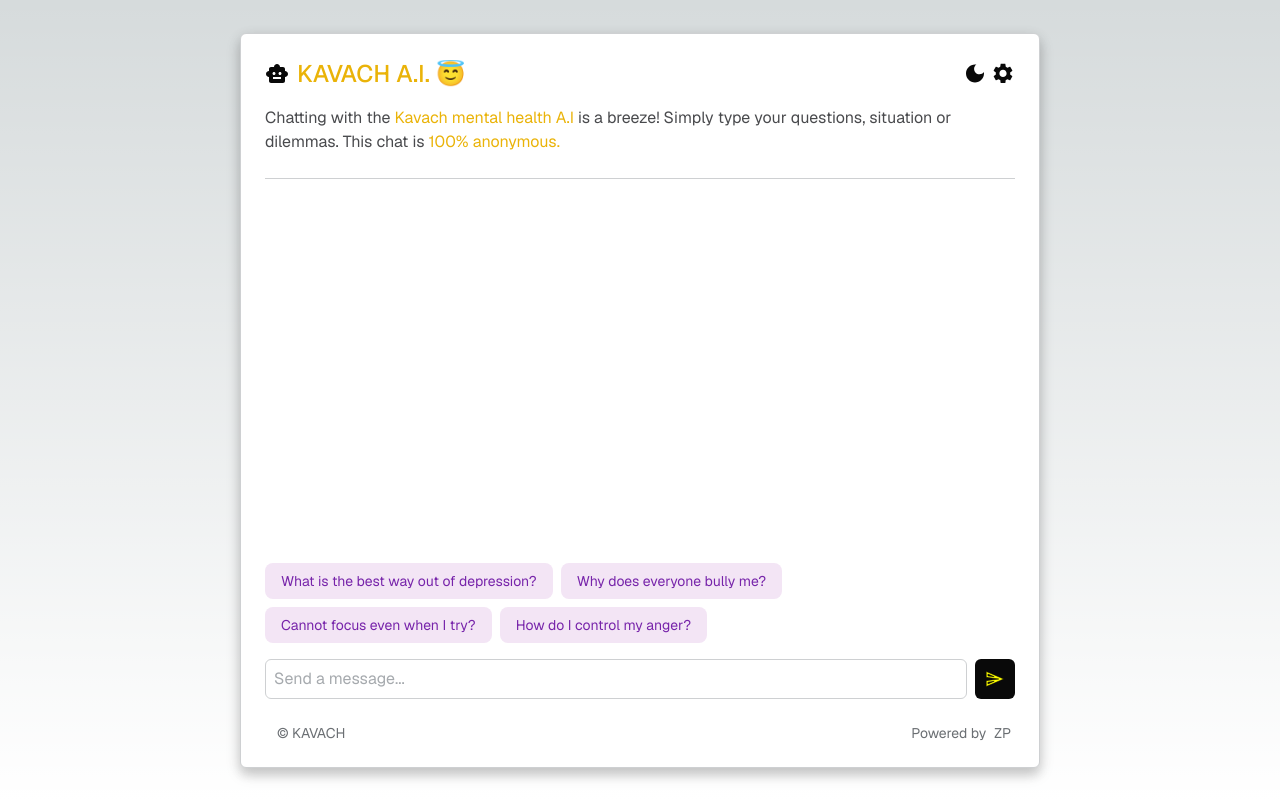
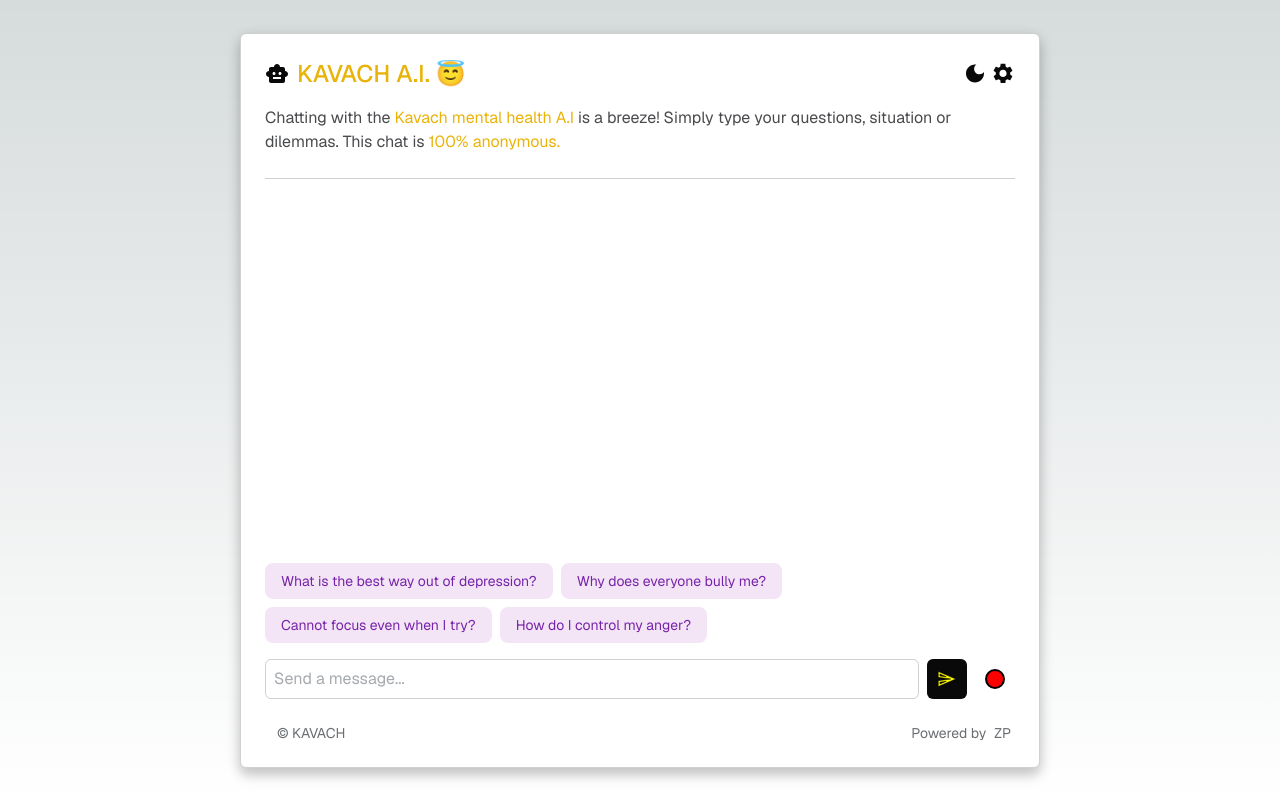
Before and after one commit to engagepy/ai_multimodal_webapp, a Next.js app: page / in a window 1280 px wide. Built offline with nearby package versions, Linux system fonts and the light colour scheme.

Commit message:
record button and coming soon attached

```diff
--- a/app/page.tsx
+++ b/app/page.tsx
@@ -33,8 +33,18 @@
     append(msg, { options: { body: { useRag, llm, similarityMetric}}});
   };
 
+  const [showNotification, setShowNotification] = useState(false);
+
+  const handleMicrophoneClick = () => {
+    setShowNotification(true);
+    setTimeout(() => setShowNotification(false), 3000); // Hide after 3 seconds
+  };
   return (
     <>
+    {/* Notification */}
+    <div className={`fixed top-0 left-1/2 transform -translate-x-1/2 ${showNotification ? 'translate-y-0' : '-translate-y-20'} z-50 transition-all bg-yellow-500 text-white py-2 px-4 rounded-md shadow-lg`}>
+        Coming soon, keep sharing!
+      </div>
     <main className="flex h-screen flex-col items-center justify-center">
       <section className='chatbot-section flex flex-col origin:w-[800px] w-full origin:h-[735px] h-full rounded-md p-2 md:p-6'>
         <div className='chatbot-header pb-6'>
@@ -79,11 +89,11 @@
 
 
   {/* Send Button */}
-  {/* <button type="button" className='chatbot-record-button flex rounded-md items-center justify-center px-2.5'>
+  <button onClick={handleMicrophoneClick} className='chatbot-record-button flex rounded-md items-center justify-center px-2.5'>
     <svg width="20" height="20" viewBox="0 0 20 20">
       <circle cx="10" cy="10" r="9" stroke="currentColor" strokeWidth="2" fill="red"/>
     </svg>
-  </button> */}
+  </button>
 </form>
 
 
```
